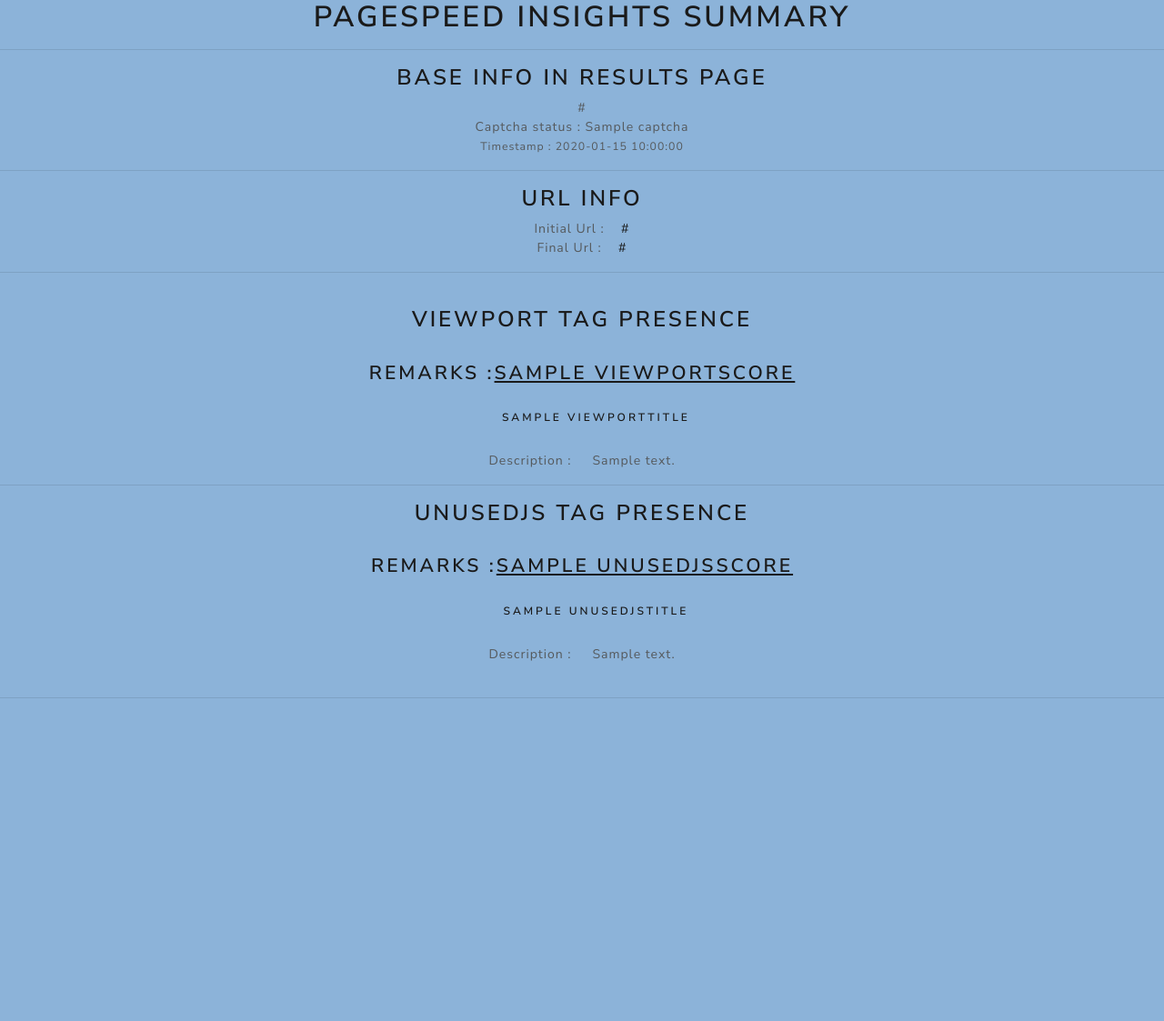
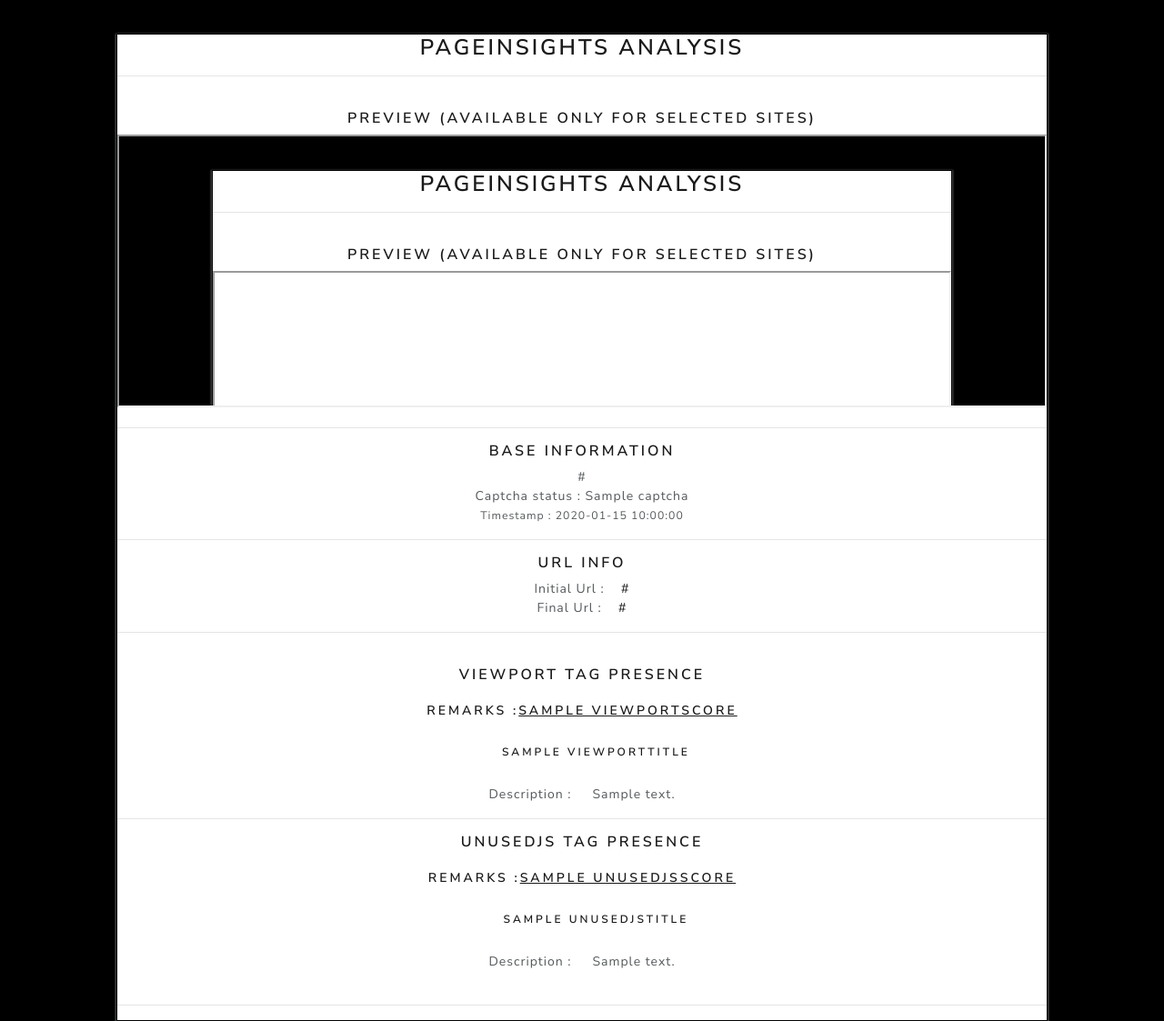
Before and after one commit to Arunkumar483/Python-Project--1-Page-Insights-App, a Flask app: template pyproject/templates/results.html in a window 1280 px wide. Shown: the whole page at 91% size. Before the commit the page ends 768 px from the top, so only its background shows below. Run offline with Flask 2, Linux system fonts and the light colour scheme; the template is opened without the code that fills it: most values are stand-ins (such as "Sample title", 1, 10 or a date in 2020); some libraries are stand-ins or nearby versions.

Commit message:
front end works b/w

```diff
--- a/pyproject/app.py
+++ b/pyproject/app.py
@@ -59,7 +59,7 @@
     unusedjsdescription=unusedjsdetails["description"]
     analyzedurl=data["id"]
 
-    return render_template('results.html',data=data,captcha=captcha,timestamp=timestamp,lighthouseResult=lighthouseResult,analyzedurl=analyzedurl,viewportid=viewportid,viewportdetails=viewportdetails,viewportscore=viewportscore,viewportdescription=viewportdescription,viewporttitle=viewporttitle,unusedjsid=unusedjsid,unusedjsdetails=unusedjsdetails,unusedjsscore=unusedjsscore,unusedjsdescription=unusedjsdescription,unusedjstitle=unusedjstitle)
+    return render_template('results.html',urltobechecked=urltobechecked,data=data,captcha=captcha,timestamp=timestamp,lighthouseResult=lighthouseResult,analyzedurl=analyzedurl,viewportid=viewportid,viewportdetails=viewportdetails,viewportscore=viewportscore,viewportdescription=viewportdescription,viewporttitle=viewporttitle,unusedjsid=unusedjsid,unusedjsdetails=unusedjsdetails,unusedjsscore=unusedjsscore,unusedjsdescription=unusedjsdescription,unusedjstitle=unusedjstitle)
 
 
 
--- a/pyproject/templates/index.html
+++ b/pyproject/templates/index.html
@@ -12,6 +12,7 @@
 </head>
 <body>
     <div class="wrapper cont">
+        <h3 align="center">Page Performance Analyzer</h3>
         <div class="container-fluid">
             <div class="row">
                 <div class="col-md-12">
@@ -24,10 +25,13 @@
                             <br>
                             <input type="text" name="url" id="url" value="http://" class="form-control">
                         </div>
+                        <div align="left">Sample url:<a href="http://biomotionlog.in">http://biomotionlog.in</a></div>
+
                         <input type="submit" class="btn btn-primary" name="submit" value="Submit">
                         <hr>
 
                     </form>
+
                     <br/>
                 </div>
             </div>
--- a/pyproject/templates/layout.html
+++ b/pyproject/templates/layout.html
@@ -8,7 +8,7 @@
     <!-- <link href="//maxcdn.bootstrapcdn.com/font-awesome/4.6.3/css/font-awesome.min.css" rel="stylesheet" type="text/css"> -->
     <link rel="stylesheet" href="style.css">
     <title>PageInsights</title>
-    <h1 align=center>PAGESPEED INSIGHTS SUMMARY</h1>
+    <!-- <h1 align=center>PAGESPEED INSIGHTS SUMMARY</h1> -->
     <link rel="stylesheet" href="https://stackpath.bootstrapcdn.com/bootswatch/4.5.2/lux/bootstrap.min.css" integrity="sha384-9+PGKSqjRdkeAU7Eu4nkJU8RFaH8ace8HGXnkiKMP9I9Te0GJ4/km3L1Z8tXigpG" crossorigin="anonymous">
     <style type="text/css">
         .wrapper{
@@ -17,7 +17,7 @@
             text-align:center;
         }
         body{
-            background:#8cb3d9;
+            background:black;
             }
         .cont{
             border:1px solid black;
--- a/pyproject/templates/results.html
+++ b/pyproject/templates/results.html
@@ -1,8 +1,19 @@
 {% extends 'layout.html' %}
 {% block content %}
 <hr>
-<div align="center" class="baseinfo">
-    <h3 align="center">BASE INFO in results page</h3>
+<div class="wrapper cont">
+<div align="center" class="previewcont">
+    <h3 align="center"><superscript>Pageinsights Analysis</superscript></h3>
+    <hr>
+    <br>
+    <h5 align="center">Preview (Available only for selected sites)</h5>
+    <iframe src="{{lighthouseResult["finalUrl"]}}" width="100%" height="300"title="preview">
+    </iframe>
+</div>
+
+<hr>
+<div align="center" class="baseinfocont">
+    <h5 align="center">BASE INFORMATION</h5>
     <caption>{{analyzedurl}}</caption>
     <br>
     Captcha status :  {{captcha}}<br>
@@ -10,18 +21,18 @@
     <br>
 </div>
 <hr>
-<div align="center" class="lighthouseResult">
-    <h3>URL INFO</h3>
+<div align="center" class="lighthouseResultcont">
+    <h5>URL INFO</h5>
     Initial Url :&nbsp&nbsp&nbsp&nbsp<a href="{{lighthouseResult["requestedUrl"]}}">{{lighthouseResult["requestedUrl"]}}</a>
     <br>
     Final Url :&nbsp&nbsp&nbsp&nbsp<a href="{{lighthouseResult["finalUrl"]}}">{{lighthouseResult["finalUrl"]}}</a>
     <hr>
     <br>
 </div>
-<div align="center" class="viewportdetails">
-    <h3 align="center">Viewport tag presence<br><br>
+<div align="center" class="viewportdetailscont">
+    <h5 align="center">Viewport tag presence<br><br>
         <small><strong>Remarks :<u>{{viewportscore}}</u></strong></small>
-    </h3>
+    </h5>
     <br>
     <h6 align="center">&nbsp&nbsp&nbsp&nbsp {{viewporttitle}}</h6>
     <br>
@@ -29,9 +40,9 @@
 </div>
 <hr>
 <div align="center" class="unusedjsdetails">
-    <h3 align="center">unusedjs tag presence<br><br>
+    <h5 align="center">unusedjs tag presence<br><br>
         <small><strong>Remarks :<u>{{unusedjsscore}}</u></strong></small>
-    </h3>
+    </h5>
     <br>
     <h6 align="center">&nbsp&nbsp&nbsp&nbsp {{unusedjstitle}}</h6>
     <br>
@@ -41,5 +52,6 @@
 <!-- trials -->
 <!-- {{viewportdetails}} -->
 <hr>
+</div>
 <!--{{data}} -->
 {% endblock content %}
```
